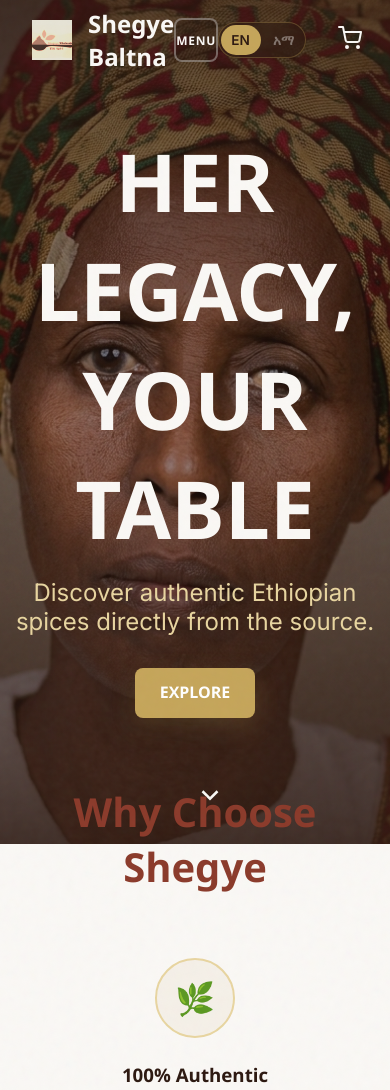
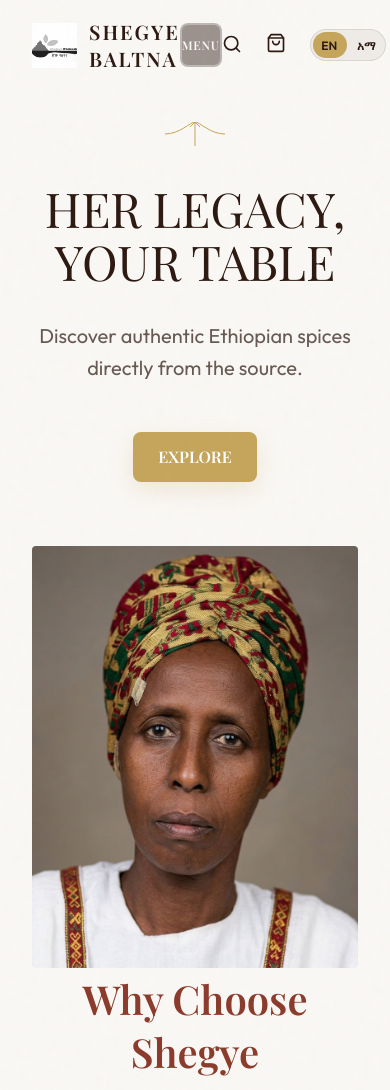
Before and after one commit to abrahamopm/shegye-baltna, a website: page index.html in a window 390 px wide. Shown: the top 1090 px of the page. Drawn offline with nearby package versions, Linux system fonts and the light colour scheme; no server answers; a web font is replaced by a local one.

Commit message:
Final Version

```diff
--- a/assets/css/index.css
+++ b/assets/css/index.css
@@ -1,4 +1,4 @@
-@import url('https://fonts.googleapis.com/css2?family=Inter:wght@400;500;600&display=swap');
+@import url('https://fonts.googleapis.com/css2?family=Outfit:wght@300;400;500;600&family=Playfair+Display:ital,wght@0,400;0,600;1,400&display=swap');
 
 :root {
   --clr-espresso: #2C1810;
@@ -7,9 +7,9 @@
   --clr-gold-light: #E8D5A0;
   --clr-cream: #F5F0E8;
   --clr-parchment: #FAF8F5;
-  --font-display: 'Ebrima', 'Segoe UI', sans-serif;
-  --font-body: 'Inter', sans-serif;
-  --nav-height: 80px;
+  --font-display: 'Playfair Display', serif;
+  --font-body: 'Outfit', sans-serif;
+  --nav-height: 90px;
 }
 
 :root[lang="am"] { --font-display: 'Ebrima', 'Segoe UI', sans-serif; }
@@ -141,30 +141,45 @@ body::after { content: ""; position: fixed; top: -100%; left: -100%; right: -100
   display: flex;
   justify-content: space-between;
   align-items: center;
-  padding: 0 2rem;
+  padding: 0 4rem;
   z-index: 1000;
-  transition: background 0.3s ease, backdrop-filter 0.3s ease;
-  background: rgba(44, 24, 16, 0.94);
-  backdrop-filter: blur(16px);
-  color: var(--clr-parchment);
+  transition: all 0.4s cubic-bezier(0.4, 0, 0.2, 1);
+  background: transparent;
+  color: var(--clr-espresso);
 }
 body.nav-over-media .nav {
-  background: rgba(44, 24, 16, 0);
-  backdrop-filter: none;
+  background: transparent;
 }
-.nav.scrolled,
-body.nav-over-media .nav.scrolled {
-  background: rgba(44, 24, 16, 0.95);
+.nav.scrolled {
+  background: rgba(250, 248, 245, 0.95);
   backdrop-filter: blur(20px);
+  height: 80px;
+  box-shadow: 0 4px 30px rgba(0,0,0,0.03);
 }
-.nav.nav-solid {
-  background: rgba(44, 24, 16, 0.95);
-  backdrop-filter: blur(20px);
+.nav-logo {
+  display: flex;
+  align-items: center;
+  gap: 0.75rem;
+  font-family: var(--font-display);
+  font-size: 1.25rem;
+  font-weight: 600;
+  text-transform: uppercase;
+  letter-spacing: 0.1em;
 }
-.nav-logo { display: flex; align-items: center; gap: 1rem; font-family: var(--font-display); font-size: 1.5rem; font-weight: bold; transform-style: preserve-3d; transition: transform 0.3s ease; }
-.nav-logo:hover { transform: perspective(400px) rotateY(5deg); }
-.nav-logo img { height: 40px; filter: sepia(1) hue-rotate(-30deg) saturate(1.5) brightness(0.9); }
-.nav-links { display: flex; gap: 2rem; align-items: center; }
+.nav-logo img { height: 45px; filter: grayscale(1) contrast(1.2); transition: filter 0.3s ease; }
+.nav-logo:hover img { filter: none; }
+.nav-links {
+  position: absolute;
+  left: 50%;
+  transform: translateX(-50%);
+  display: flex;
+  gap: 2.5rem;
+  align-items: center;
+}
+@media (max-width: 1100px) {
+  .nav { padding: 0 2rem; }
+  .nav-links { position: static; transform: none; margin: 0 auto; }
+}
 .nav-toggle {
   display: none;
   align-items: center;
@@ -212,27 +227,44 @@ body.nav-over-media .nav.scrolled {
     width: 100%;
   }
 }
-.nav-link { position: relative; font-weight: 500; cursor: pointer; color: rgba(250, 248, 245, 0.92); }
-.nav-link:hover { color: var(--clr-parchment); }
-.nav-link::after { content: ''; position: absolute; bottom: -4px; left: 0; width: 0; height: 2px; background: var(--clr-gold); transition: width 0.3s ease; }
+.nav-link {
+  position: relative;
+  font-weight: 500;
+  cursor: pointer;
+  color: var(--clr-espresso);
+  font-size: 0.9rem;
+  text-transform: uppercase;
+  letter-spacing: 0.05em;
+  opacity: 0.8;
+  transition: opacity 0.3s ease;
+}
+.nav-link:hover { opacity: 1; color: var(--clr-espresso); }
+.nav-link::after { content: ''; position: absolute; bottom: -4px; left: 0; width: 0; height: 1px; background: var(--clr-espresso); transition: width 0.3s ease; }
 .nav-link:hover::after { width: 100%; }
 .nav-link--current {
-  color: var(--clr-gold);
+  opacity: 1;
   font-weight: 600;
 }
 .nav-link--current::after { width: 100%; }
 
-.lang-toggle { position: relative; width: 88px; height: 36px; background: rgba(44,24,16,0.6); backdrop-filter: blur(12px); border: 1px solid rgba(197,165,90,0.3); border-radius: 18px; display: flex; align-items: center; cursor: pointer; overflow: hidden; }
-.lang-toggle-indicator { position: absolute; top: 2px; left: 2px; width: 40px; height: 30px; background: var(--clr-gold); border-radius: 15px; transition: transform 0.5s cubic-bezier(0.68, -0.55, 0.27, 1.55); z-index: 1; }
-.lang-toggle.am-active .lang-toggle-indicator { transform: translateX(42px); }
-.lang-label { flex: 1; text-align: center; font-size: 0.85rem; font-weight: 600; z-index: 2; transition: opacity 0.3s; pointer-events: none; }
-.lang-en { opacity: 1; color: var(--clr-espresso); }
-.lang-am { opacity: 0.4; color: var(--clr-parchment); }
-.lang-toggle.am-active .lang-en { opacity: 0.4; color: var(--clr-parchment); }
-.lang-toggle.am-active .lang-am { opacity: 1; color: var(--clr-espresso); }
+.lang-toggle {
+  position: relative;
+  width: 76px;
+  height: 32px;
+  background: rgba(44,24,16,0.05);
+  border: 1px solid rgba(44,24,16,0.1);
+  border-radius: 16px;
+  display: flex;
+  align-items: center;
+  cursor: pointer;
+  overflow: hidden;
+}
+.lang-toggle-indicator { position: absolute; top: 2px; left: 2px; width: 34px; height: 26px; background: var(--clr-gold); border-radius: 13px; transition: transform 0.4s cubic-bezier(0.4, 0, 0.2, 1); z-index: 1; }
+.lang-toggle.am-active .lang-toggle-indicator { transform: translateX(36px); }
+.lang-label { flex: 1; text-align: center; font-size: 0.75rem; font-weight: 600; z-index: 2; color: var(--clr-espresso); }
 
-.cart-icon { position: relative; cursor: pointer; }
-.cart-badge { position: absolute; top: -8px; right: -8px; background: var(--clr-berbere); color: white; font-size: 0.7rem; width: 18px; height: 18px; border-radius: 50%; display: flex; align-items: center; justify-content: center; transition: transform 0.3s cubic-bezier(0.68, -0.55, 0.27, 1.55); }
+.cart-icon { position: relative; cursor: pointer; color: var(--clr-espresso); }
+.cart-badge { position: absolute; top: -8px; right: -8px; background: var(--clr-berbere); color: white; font-size: 0.65rem; width: 16px; height: 16px; border-radius: 50%; display: flex; align-items: center; justify-content: center; }
 .cart-badge.bump { transform: scale(1.5); }
 
 /* Buttons */
@@ -320,33 +352,61 @@ body.nav-over-media .nav.scrolled {
   cursor: pointer;
 }
 
-.hero-bg {
-  position: absolute;
-  top: -10%;
-  left: -10%;
-  width: 120%;
-  height: 120%;
+.hero {
+  min-height: 100vh;
+  padding: calc(var(--nav-height) + 2rem) 4rem 4rem;
+  display: grid;
+  grid-template-columns: 1fr 1fr;
+  align-items: center;
+  gap: 4rem;
+  background-color: var(--clr-parchment);
+}
+.hero-content {
+  text-align: left;
+  max-width: 600px;
+}
+.hero-decoration {
+  margin-bottom: 2rem;
+  color: var(--clr-gold);
+}
+.hero-content h1 {
+  font-size: 4.5rem;
+  line-height: 1.1;
+  margin-bottom: 2rem;
+  color: var(--clr-espresso);
+  font-weight: 400;
+}
+.hero-subtitle {
+  font-size: 1.25rem;
+  margin-bottom: 3rem;
+  color: #665851;
+  line-height: 1.6;
+  opacity: 1;
+  transform: none;
+}
+.hero-image-wrapper {
+  position: relative;
+  height: 80vh;
+  width: 100%;
+}
+.hero-img {
+  width: 100%;
+  height: 100%;
   object-fit: cover;
-  object-position: center 20%;
-  z-index: -2;
+  border-radius: 4px;
 }
-.hero {
-  height: 100vh;
-  position: relative;
-  display: flex;
-  align-items: center;
-  justify-content: center;
-  overflow: hidden;
-  color: var(--clr-parchment);
-  text-align: center;
+.hero-bg, .hero-overlay { display: none; }
+
+@media (max-width: 900px) {
+  .hero {
+    grid-template-columns: 1fr;
+    padding: calc(var(--nav-height) + 2rem) 2rem 4rem;
+    text-align: center;
+  }
+  .hero-content { margin: 0 auto; text-align: center; }
+  .hero-content h1 { font-size: 3rem; }
+  .hero-image-wrapper { height: 50vh; }
 }
-.hero-overlay { position: absolute; inset: 0; background: linear-gradient(to bottom, rgba(44,24,16,0.8) 0%, rgba(44,24,16,0.4) 50%, rgba(44,24,16,0.9) 100%); z-index: -1; }
-.hero-content h1 { font-size: 5rem; margin-bottom: 1rem; overflow: hidden; display: flex; justify-content: center; flex-wrap: wrap; }
-.char { clip-path: inset(0 100% 0 0); transition: clip-path 0.8s cubic-bezier(0.25, 0.46, 0.45, 0.94); }
-.char.revealed { clip-path: inset(0 0 0 0); }
-.hero-subtitle { font-size: 1.5rem; margin-bottom: 2rem; opacity: 0; transform: translateY(20px); transition: opacity 0.8s ease, transform 0.8s ease; color: var(--clr-gold-light); }
-.hero-subtitle.revealed { opacity: 1; transform: translateY(0); }
-.scroll-indicator { position: absolute; bottom: 30px; left: 50%; transform: translateX(-50%); animation: bounce 2s infinite; opacity: 0; transition: opacity 0.5s; }
 
 /* Loading Screen */
 .loading-screen { position: fixed; inset: 0; background: var(--clr-espresso); z-index: 100000; display: flex; flex-direction: column; align-items: center; justify-content: center; color: var(--clr-gold); transition: transform 0.7s cubic-bezier(0.77, 0, 0.175, 1); }
--- a/index.html
+++ b/index.html
@@ -29,35 +29,44 @@
       <img src="/assets/images/logo.jpg" alt="Shegye Baltna Logo">
       <span data-en="Shegye Baltna" data-am="ሸግዬ ባልትና">Shegye Baltna</span>
     </a>
+
     <div class="nav-links">
       <a href="index.html" class="nav-link nav-link--current" data-en="Home" data-am="ዋና ገፅ">Home</a>
       <a href="story.html" class="nav-link" data-en="Story" data-am="ታሪካችን">Story</a>
-      <a href="shop.html" class="nav-link" data-en="Spices Shop" data-am="የቅመማ ሱቅ">Spices Shop</a>
+      <a href="shop.html" class="nav-link" data-en="Shop" data-am="ሱቅ">Shop</a>
       <a href="contact.html" class="nav-link" data-en="Contact" data-am="ያግኙን">Contact</a>
     </div>
-    <div style="display: flex; align-items: center; gap: 2rem;">
+
+    <div style="display: flex; align-items: center; gap: 1.5rem;">
+      <button class="cart-icon" aria-label="Search" style="background:none; border:none; padding:0; cursor:pointer;">
+        <svg width="20" height="20" viewBox="0 0 24 24" fill="none" stroke="currentColor" stroke-width="2" stroke-linecap="round" stroke-linejoin="round"><circle cx="11" cy="11" r="8"></circle><line x1="21" y1="21" x2="16.65" y2="16.65"></line></svg>
+      </button>
+      <a href="cart.html" class="cart-icon" aria-label="Basket">
+        <svg width="20" height="20" viewBox="0 0 24 24" fill="none" stroke="currentColor" stroke-width="2" stroke-linecap="round" stroke-linejoin="round"><path d="M6 2L3 6v14a2 2 0 0 0 2 2h14a2 2 0 0 0 2-2V6l-3-4Z"></path><line x1="3" y1="6" x2="21" y2="6"></line><path d="M16 10a4 4 0 0 1-8 0"></path></svg>
+        <div class="cart-badge" style="display:none">0</div>
+      </a>
       <div class="lang-toggle">
         <div class="lang-toggle-indicator"></div>
         <span class="lang-label lang-en">EN</span>
         <span class="lang-label lang-am">አማ</span>
       </div>
-      <a href="cart.html" class="cart-icon" aria-label="Basket">
-        <svg width="24" height="24" viewBox="0 0 24 24" fill="none" stroke="currentColor" stroke-width="2" stroke-linecap="round" stroke-linejoin="round"><circle cx="9" cy="21" r="1"></circle><circle cx="20" cy="21" r="1"></circle><path d="M1 1h4l2.68 13.39a2 2 0 0 0 2 1.61h9.72a2 2 0 0 0 2-1.61L23 6H6"></path></svg>
-        <div class="cart-badge" style="display:none">0</div>
-      </a>
     </div>
   </nav>
 
   <section class="hero" id="main-content" tabindex="-1">
-    <img src="assets/images/shegye_color.png" alt="Shegye" class="hero-bg" data-parallax="0.4">
-    <div class="hero-overlay"></div>
     <div class="hero-content">
+      <div class="hero-decoration">
+        <svg width="60" height="24" viewBox="0 0 60 24" fill="none" stroke="currentColor" stroke-width="1">
+          <path d="M0 12C15 12 25 0 30 0C35 0 45 12 60 12M30 0V24" />
+          <path d="M25 5L30 0L35 5" />
+        </svg>
+      </div>
       <h1 data-en="HER LEGACY, YOUR TABLE" data-am="የሴ ቅርስ ፣ ያንተ ማዕድ">HER LEGACY, YOUR TABLE</h1>
       <p class="hero-subtitle" data-en="Discover authentic Ethiopian spices directly from the source." data-am="እውነተኛ የኢትዮጵያ ቅመማ ቅመሞችን ከምንጩ ያግኙ።">Discover authentic Ethiopian spices directly from the source.</p>
-      <a href="shop.html" class="btn-primary btn-magnetic" data-en="EXPLORE" data-am="ቃኙ">EXPLORE</a>
+      <a href="shop.html" class="btn-primary" data-en="EXPLORE" data-am="ቃኙ">EXPLORE</a>
     </div>
-    <div class="scroll-indicator">
-      <svg width="30" height="30" viewBox="0 0 24 24" fill="none" stroke="currentColor" stroke-width="2"><polyline points="6 9 12 15 18 9"></polyline></svg>
+    <div class="hero-image-wrapper">
+      <img src="assets/images/shegye_color.png" alt="Shegye" class="hero-img">
     </div>
   </section>
 
```
